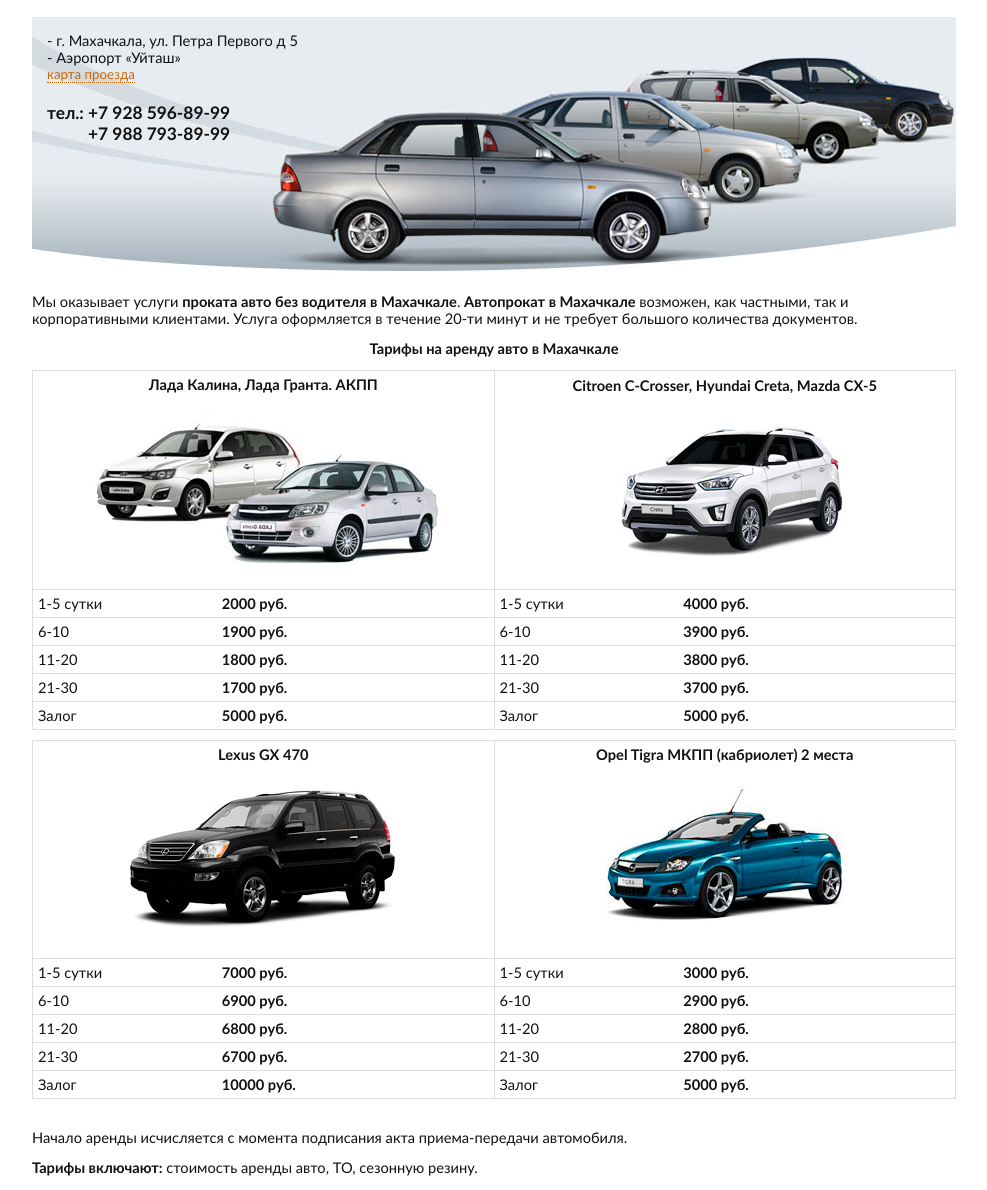
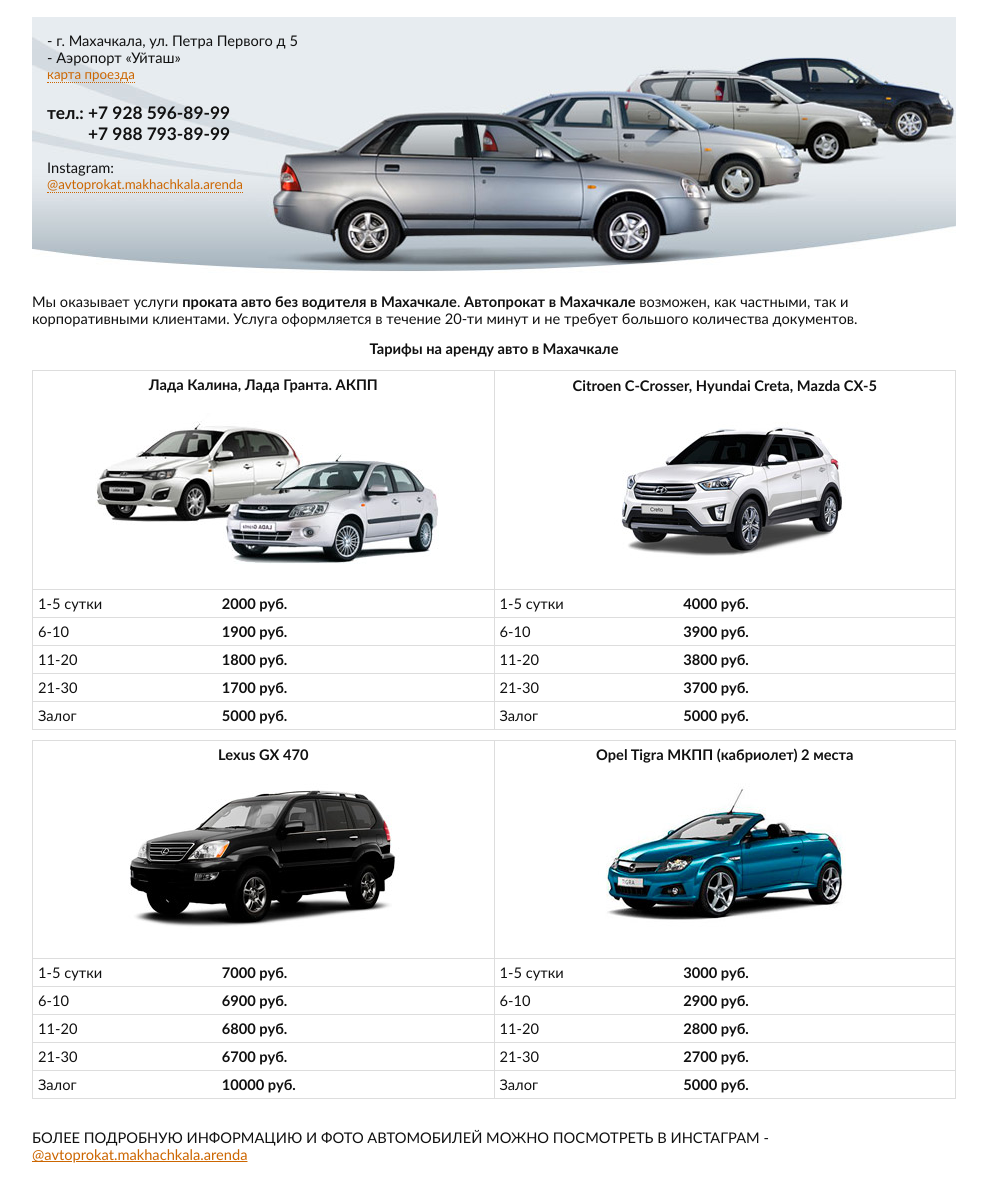
Before and after one commit to jambik/avtoprokat05, a plain HTML site: page index.html in a window 1280 px wide. Shown: the part 57-1247 px from the top of the page, without its empty margins (146-1133 px from the left). Drawn offline with Linux system fonts and the light colour scheme.

Commit message:
- изменения

```diff
--- a/index.html
+++ b/index.html
@@ -51,6 +51,7 @@
 								<td>+7 988 793-89-99</td>
 							</tr>
 						</table>
+						<div><p>Instagram:<br/><a href="https://instagram.com/avtoprokat.makhachkala.arenda">@avtoprokat.makhachkala.arenda</a></p></div>
 						<div class="phones"></div>
 					</div>
 				</div>
@@ -126,6 +127,8 @@
 					</table>
 				</div>
 				<p>&nbsp;</p>
+				<p>БОЛЕЕ ПОДРОБНУЮ ИНФОРМАЦИЮ И ФОТО АВТОМОБИЛЕЙ МОЖНО ПОСМОТРЕТЬ В ИНСТАГРАМ - <a href="https://instagram.com/avtoprokat.makhachkala.arenda">@avtoprokat.makhachkala.arenda</a></p>
+				<p>&nbsp;</p>
 				<p>Начало аренды исчисляется с момента подписания акта приема-передачи автомобиля.</p>
 				<p><strong>Тарифы включают:</strong> стоимость аренды авто, ТО, сезонную резину.</p>
 				<p><strong>Не включают:</strong> стоимость бензина, штрафы.</p>
```
